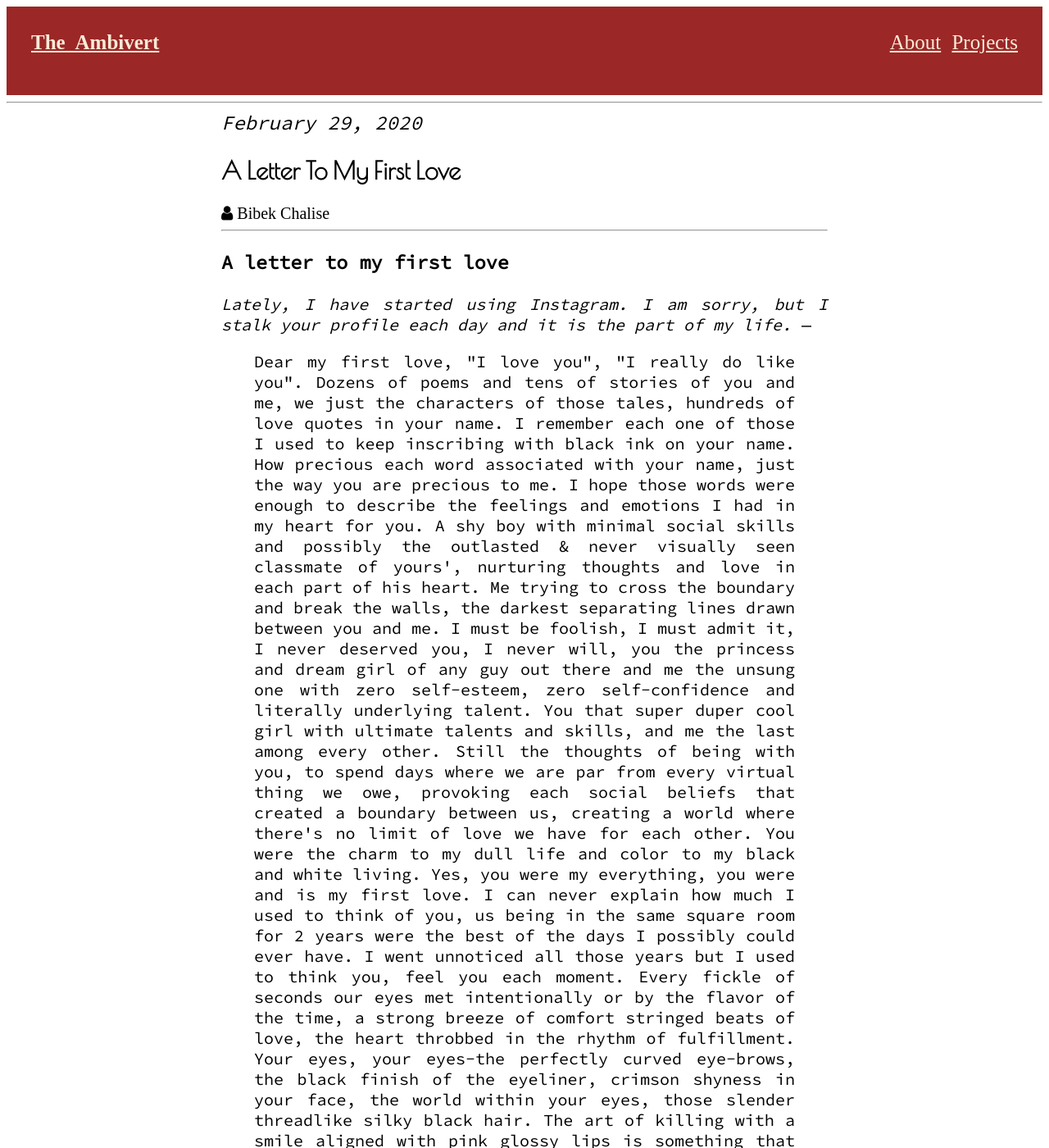
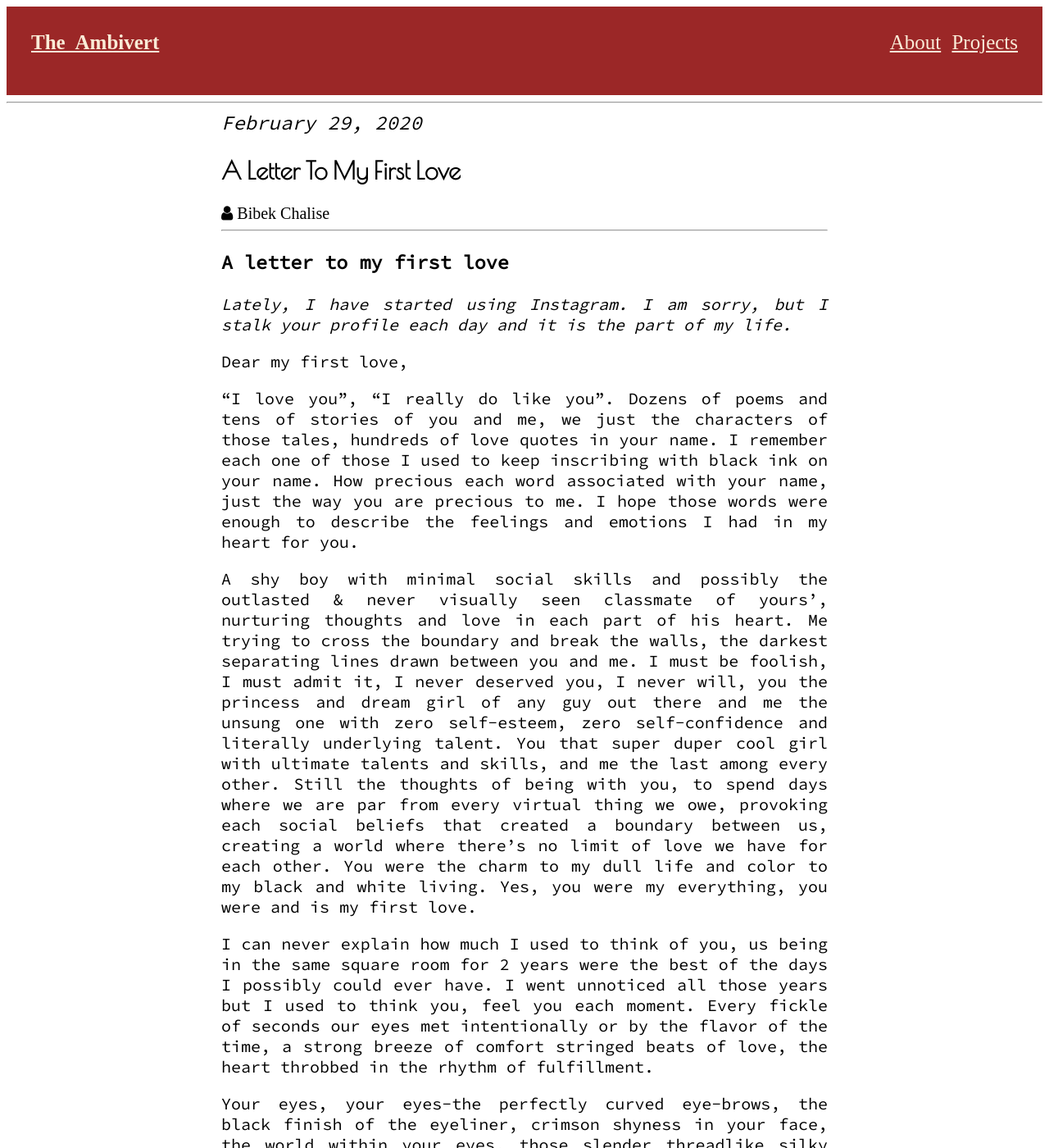
Before and after one commit to bibekebib/jekyll-site, a Jekyll site: the page built from _posts/2020-02-29-A-letter-to-my-first-love.md, in a window 1280 px wide and 1400 px high. Shown: the whole window at 82% size. Built offline with Jekyll 4.4.1, drawn with Linux system fonts in a browser that asks for light colours; comment, search, counter and statistics services are not loaded; some of the changed text lies outside the part shown.

Commit message:
firt love wala story

```diff
--- a/_posts/2020-02-29-A-letter-to-my-first-love.md
+++ b/_posts/2020-02-29-A-letter-to-my-first-love.md
@@ -12,10 +12,11 @@ A letter to my first love
 
 <i>
 Lately, I have started using Instagram. I am sorry, but I stalk your profile each day and it is the part of my life.
-</i>                                                       ---
+</i>
 
-<blockquote>
 Dear my first love,
+
+
 "I love you", "I really do like you". Dozens of poems and tens of stories of you and me, we just the characters of those tales, hundreds of love quotes in your name. I remember each one of those I used to keep inscribing with black ink on your name. How precious each word associated with your name, just the way you are precious to me. I hope those words were enough to describe the feelings and emotions I had in my heart for you.
 
 
@@ -52,7 +53,7 @@ And I am here stalking your profile
 Like another crazy stalker
 May be I am, but why I am?
 The reason you will never know.
-</blockquote>
+
 
 
 <i>
```
